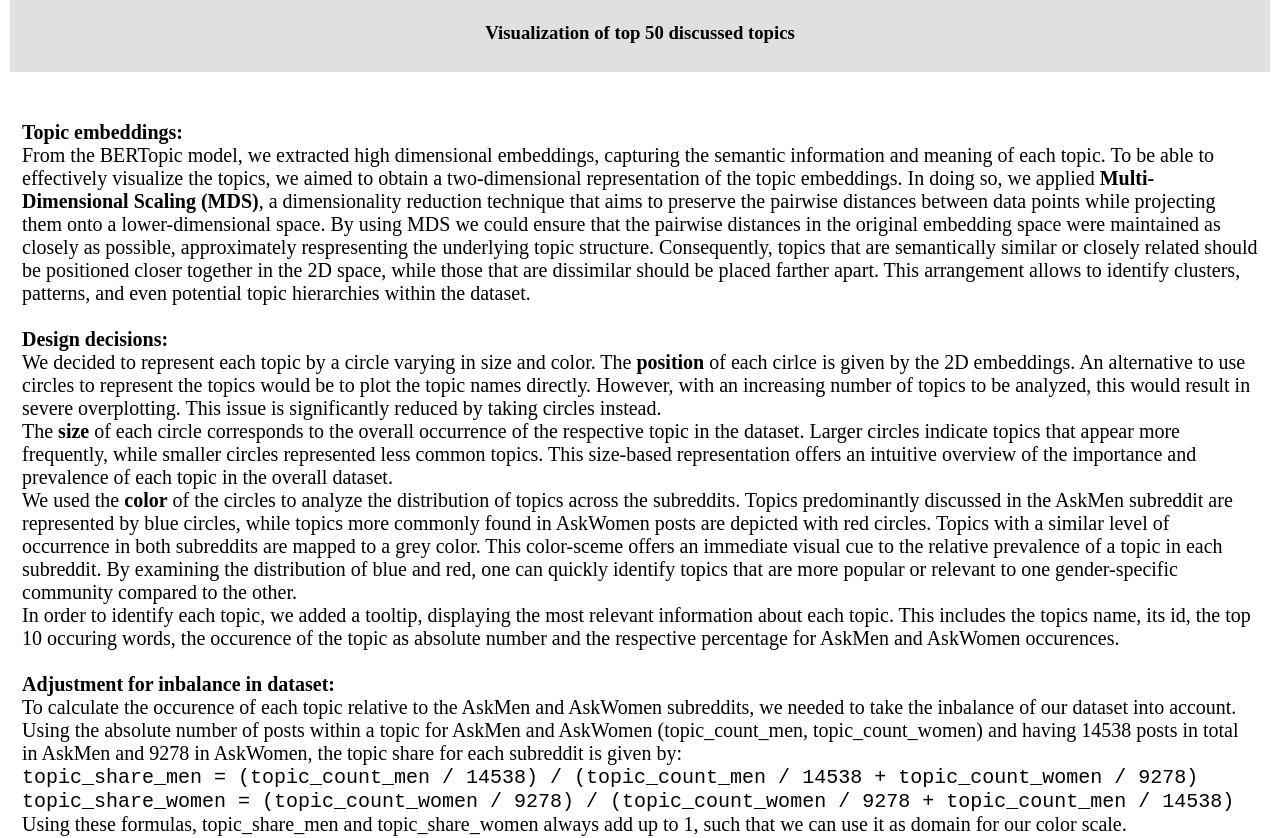
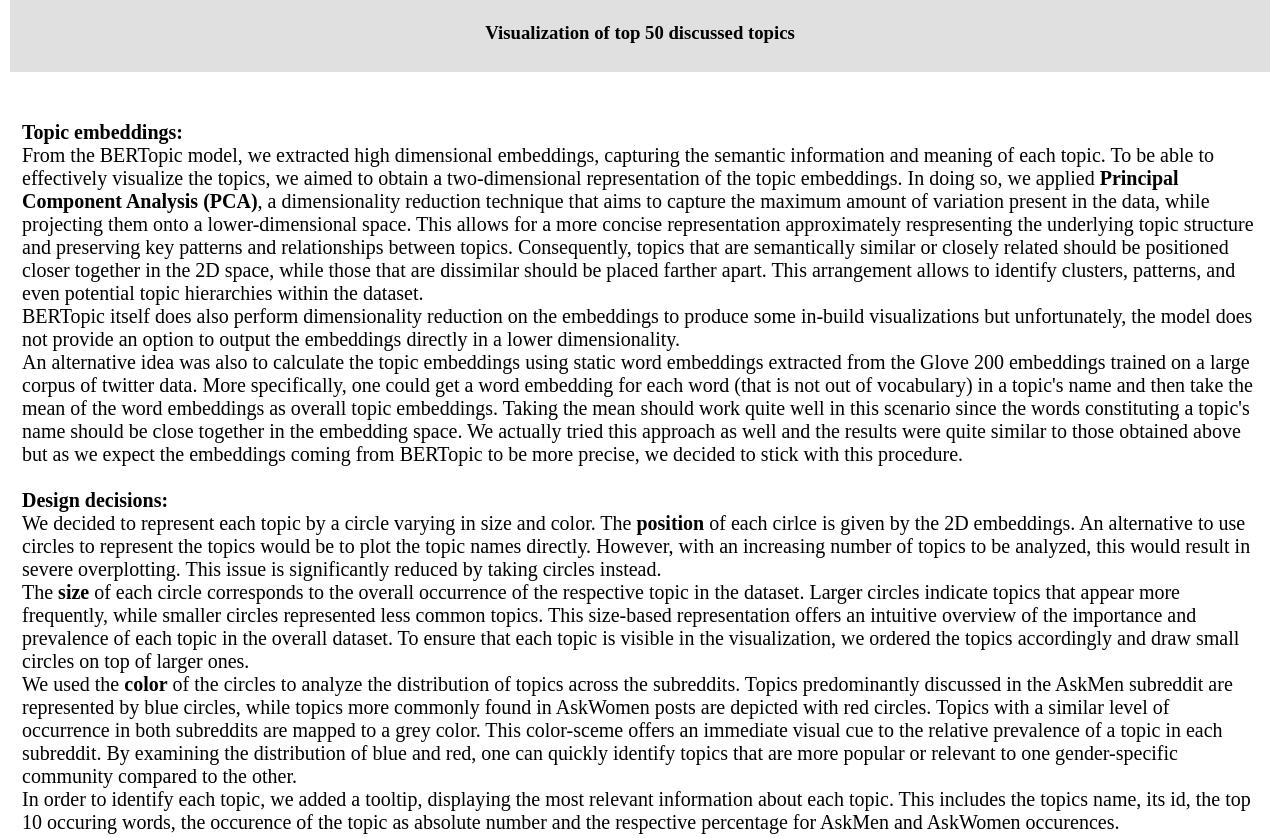
Before and after one commit to ZoeWolter/doc-ana, a plain HTML site: page index.html in a window 1280 px wide. Shown: the part 1289-2127 px from the top of the page. Drawn offline with Linux system fonts and the light colour scheme; no server answers.

Commit message:
updated dimensionality reduction, embeddings text

```diff
--- a/index.html
+++ b/index.html
@@ -94,10 +94,17 @@
         <br>
         From the BERTopic model, we extracted high dimensional embeddings, capturing the semantic information and meaning of each topic.
         To be able to effectively visualize the topics, we aimed to obtain a two-dimensional representation of the topic embeddings.
-        In doing so, we applied <strong>Multi-Dimensional Scaling (MDS)</strong>, a dimensionality reduction technique that aims to preserve the pairwise distances between data points while projecting them onto a lower-dimensional space.
-        By using MDS we could ensure that the pairwise distances in the original embedding space were maintained as closely as possible, approximately respresenting the underlying topic structure.
+        In doing so, we applied <strong>Principal Component Analysis (PCA)</strong>, a dimensionality reduction technique that aims to capture the maximum amount of variation present in the data, while projecting them onto a lower-dimensional space.
+        This allows for a more concise representation approximately respresenting the underlying topic structure and preserving key patterns and relationships between topics.
         Consequently, topics that are semantically similar or closely related should be positioned closer together in the 2D space, while those that are dissimilar should be placed farther apart.
         This arrangement allows to identify clusters, patterns, and even potential topic hierarchies within the dataset.
+        <br>
+        BERTopic itself does also perform dimensionality reduction on the embeddings to produce some in-build visualizations but unfortunately, the model does not provide an option to output the embeddings directly in a lower dimensionality.
+        <br>
+        An alternative idea was also to calculate the topic embeddings using static word embeddings extracted from the Glove 200 embeddings trained on a large corpus of twitter data.
+        More specifically, one could get a word embedding for each word (that is not out of vocabulary) in a topic's name and then take the mean of the word embeddings as overall topic embeddings.
+        Taking the mean should work quite well in this scenario since the words constituting a topic's name should be close together in the embedding space.
+        We actually tried this approach as well and the results were quite similar to those obtained above but as we expect the embeddings coming from BERTopic to be more precise, we decided to stick with this procedure.
         <br><br>
         <strong>Design decisions:</strong>
         <br>
@@ -108,6 +115,7 @@
         The <strong>size</strong> of each circle corresponds to the overall occurrence of the respective topic in the dataset.
         Larger circles indicate topics that appear more frequently, while smaller circles represented less common topics.
         This size-based representation offers an intuitive overview of the importance and prevalence of each topic in the overall dataset.
+        To ensure that each topic is visible in the visualization, we ordered the topics accordingly and draw small circles on top of larger ones.
         <br>
         We used the <strong>color</strong> of the circles to analyze the distribution of topics across the subreddits.
         Topics predominantly discussed in the AskMen subreddit are represented by blue circles, while topics more commonly found in AskWomen posts are depicted with red circles.
@@ -143,7 +151,8 @@
         - Results from viz
 
 
-        -> TODO: check if positions make more sense using own embeddings
+        We also tested several other dimensionality reduction techniques, such as MDS and tSNE. However, these technique produced no better
+        results.
       </p>
     </div>
   </fieldset>
```
